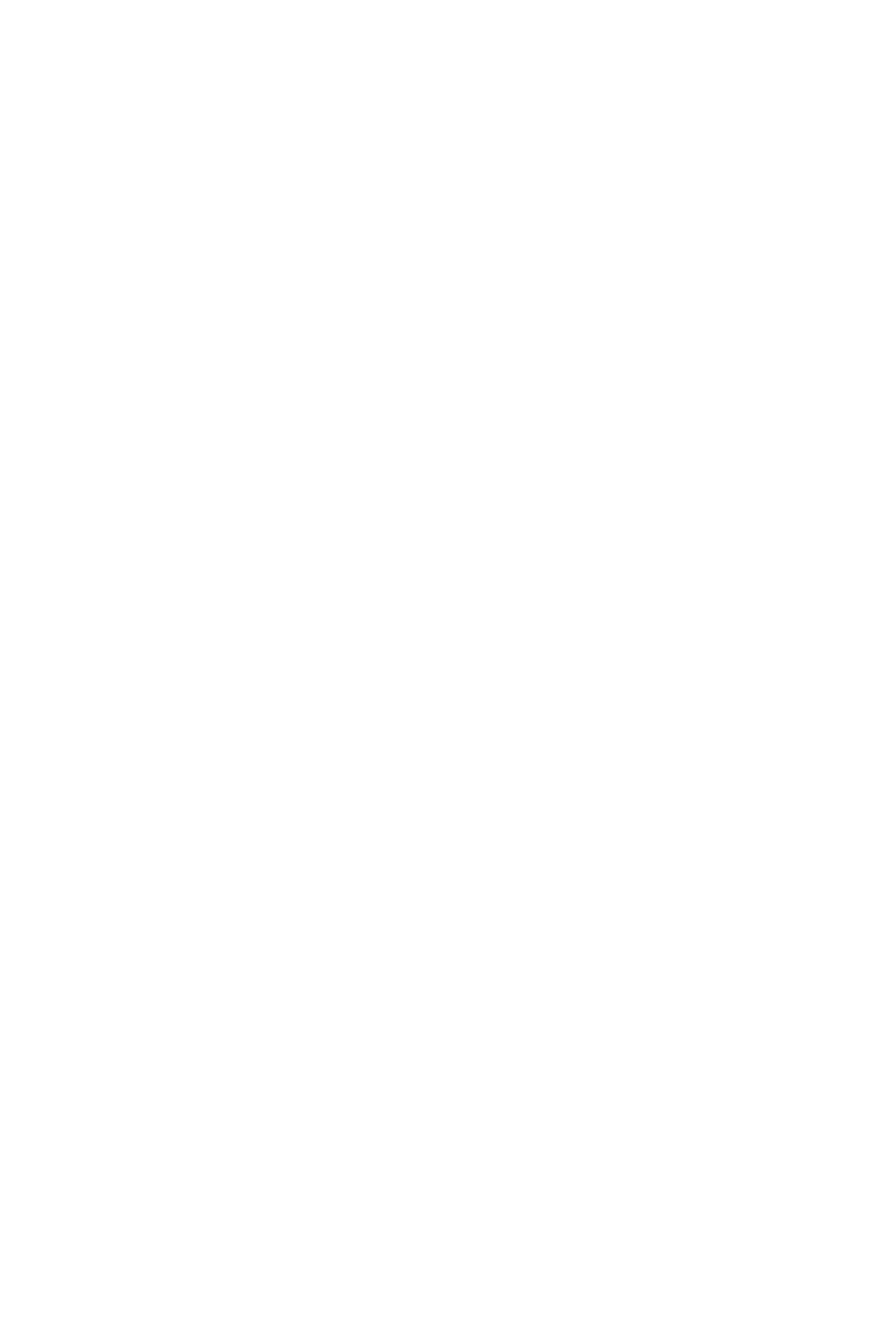
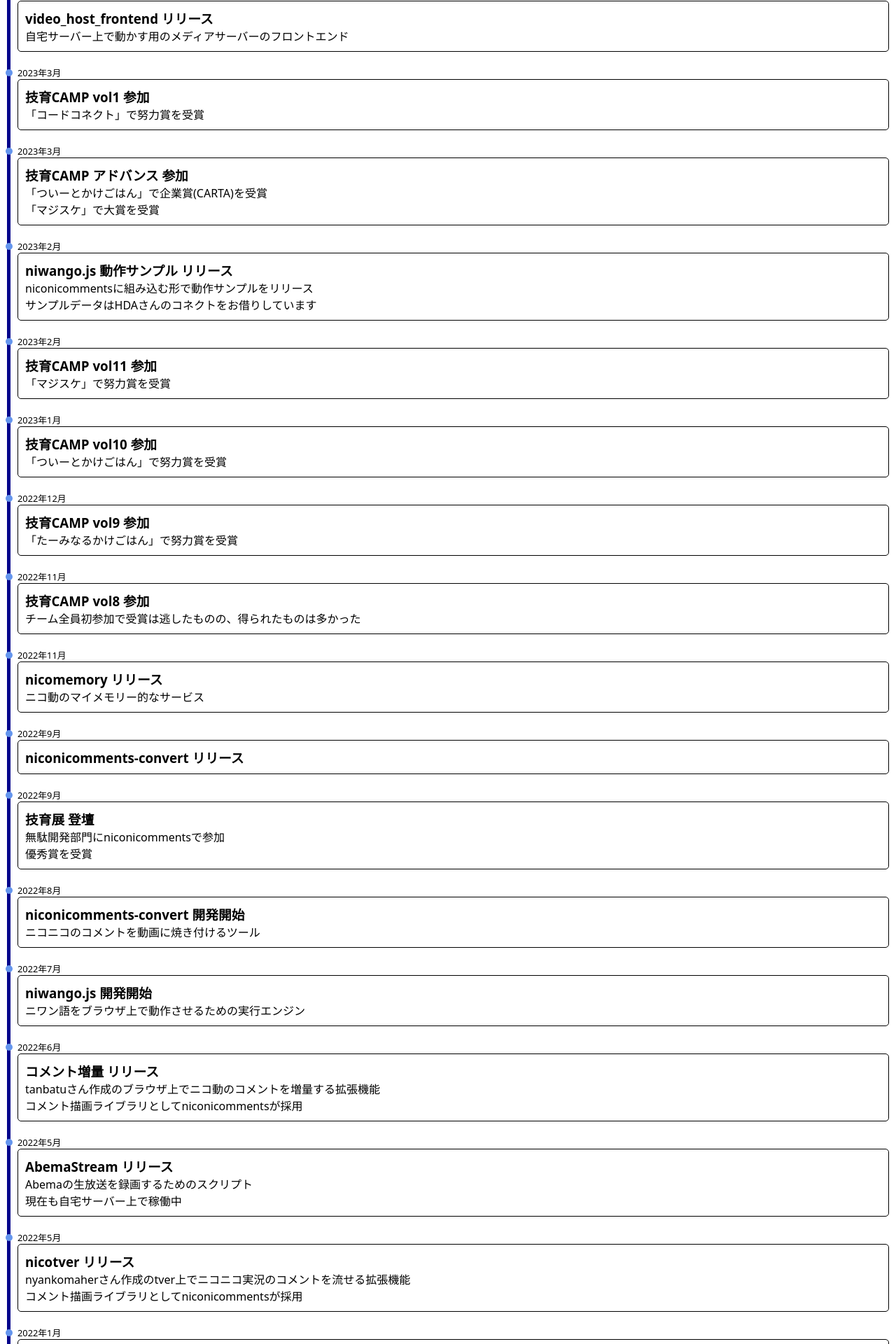
Before and after one commit to xpadev-net/portfolio, a Next.js app: page / in a window 1280 px wide. Shown: the part 220-2140 px from the top of the page at 70% size. Before the commit the page ends 800 px from the top, so only its background shows below. Built offline with nearby package versions, Linux system fonts and the light colour scheme.

Commit message:
feat: timeline

```diff
--- /dev/null
+++ b/src/components/timeline/index.tsx
@@ -0,0 +1,102 @@
+import { TimelineItem } from "@/components/timeline/timelineItem";
+
+type props = {
+  id?: string;
+};
+
+const Timeline = ({ id }: props) => {
+  return (
+    <div id={id}>
+      <TimelineItem date={"2023年4月"}>
+        <h3>技育CAMP vol2 参加</h3>
+        <p>「技育カンプ」で努力賞を受賞</p>
+      </TimelineItem>
+      <TimelineItem date={"2023年4月"}>
+        <h3>video_host_frontend リリース</h3>
+        <p>自宅サーバー上で動かす用のメディアサーバーのフロントエンド</p>
+      </TimelineItem>
+      <TimelineItem date={"2023年3月"}>
+        <h3>技育CAMP vol1 参加</h3>
+        <p>「コードコネクト」で努力賞を受賞</p>
+      </TimelineItem>
+      <TimelineItem date={"2023年3月"}>
+        <h3>技育CAMP アドバンス 参加</h3>
+        <p>「ついーとかけごはん」で企業賞(CARTA)を受賞</p>
+        <p>「マジスケ」で大賞を受賞</p>
+      </TimelineItem>
+      <TimelineItem date={"2023年2月"}>
+        <h3>niwango.js 動作サンプル リリース</h3>
+        <p>niconicommentsに組み込む形で動作サンプルをリリース</p>
+        <p>サンプルデータはHDAさんのコネクトをお借りしています</p>
+      </TimelineItem>
+      <TimelineItem date={"2023年2月"}>
+        <h3>技育CAMP vol11 参加</h3>
+        <p>「マジスケ」で努力賞を受賞</p>
+      </TimelineItem>
+      <TimelineItem date={"2023年1月"}>
+        <h3>技育CAMP vol10 参加</h3>
+        <p>「ついーとかけごはん」で努力賞を受賞</p>
+      </TimelineItem>
+      <TimelineItem date={"2022年12月"}>
+        <h3>技育CAMP vol9 参加</h3>
+        <p>「たーみなるかけごはん」で努力賞を受賞</p>
+      </TimelineItem>
+      <TimelineItem date={"2022年11月"}>
+        <h3>技育CAMP vol8 参加</h3>
+        <p>チーム全員初参加で受賞は逃したものの、得られたものは多かった</p>
+      </TimelineItem>
+      <TimelineItem date={"2022年11月"}>
+        <h3>nicomemory リリース</h3>
+        <p>ニコ動のマイメモリー的なサービス</p>
+      </TimelineItem>
+      <TimelineItem date={"2022年9月"}>
+        <h3>niconicomments-convert リリース</h3>
+      </TimelineItem>
+      <TimelineItem date={"2022年9月"}>
+        <h3>技育展 登壇</h3>
+        <p>無駄開発部門にniconicommentsで参加</p>
+        <p>優秀賞を受賞</p>
+      </TimelineItem>
+      <TimelineItem date={"2022年8月"}>
+        <h3>niconicomments-convert 開発開始</h3>
+        <p>ニコニコのコメントを動画に焼き付けるツール</p>
+      </TimelineItem>
+      <TimelineItem date={"2022年7月"}>
+        <h3>niwango.js 開発開始</h3>
+        <p>ニワン語をブラウザ上で動作させるための実行エンジン</p>
+      </TimelineItem>
+      <TimelineItem date={"2022年6月"}>
+        <h3>コメント増量 リリース</h3>
+        <p>tanbatuさん作成のブラウザ上でニコ動のコメントを増量する拡張機能</p>
+        <p>コメント描画ライブラリとしてniconicommentsが採用</p>
+      </TimelineItem>
+      <TimelineItem date={"2022年5月"}>
+        <h3>AbemaStream リリース</h3>
+        <p>Abemaの生放送を録画するためのスクリプト</p>
+        <p>現在も自宅サーバー上で稼働中</p>
+      </TimelineItem>
+      <TimelineItem date={"2022年5月"}>
+        <h3>nicotver リリース</h3>
+        <p>
+          nyankomaherさん作成のtver上でニコニコ実況のコメントを流せる拡張機能
+        </p>
+        <p>コメント描画ライブラリとしてniconicommentsが採用</p>
+      </TimelineItem>
+      <TimelineItem date={"2022年1月"}>
+        <h3>GyaoDL リリース</h3>
+        <p>GYAO!から動画をダウンロードするためのスクリプト</p>
+        <p>サ終までの1年間自宅サーバー上で稼働し続けていた</p>
+      </TimelineItem>
+      <TimelineItem date={"2021年12月"}>
+        <h3>niconicomments リリース</h3>
+        <p>当時は「ニコニコ風」程度の互換性しかなかった</p>
+      </TimelineItem>
+      <TimelineItem date={"2021年11月"}>
+        <h3>niconicomments 開発開始</h3>
+        <p>ニコニコ互換のコメント描画ライブラリ</p>
+      </TimelineItem>
+    </div>
+  );
+};
+
+export { Timeline };
--- /dev/null
+++ b/src/components/timeline/timelineItem/Styles.module.scss
@@ -0,0 +1,28 @@
+.item {
+  border-left: 5px solid darkblue;
+  display: flex;
+  flex-direction: column;
+  padding: 10px 0 10px 10px;
+  margin: 0 10px;
+  position: relative;
+  .date {
+    font-size: 0.8em;
+    width: 200px;
+    &::before {
+      content: "";
+      position: absolute;
+      top: 15px;
+      left: -7.5px;
+      border-radius: 5px;
+      width: 10px;
+      height: 10px;
+      background-color: cornflowerblue;
+    }
+  }
+  .content {
+    width: 100%;
+    border: solid 1px black;
+    border-radius: 5px;
+    padding: 10px;
+  }
+}
--- /dev/null
+++ b/src/components/timeline/timelineItem/index.tsx
@@ -0,0 +1,18 @@
+import Styles from "./Styles.module.scss";
+import { ReactNode } from "react";
+
+type props = {
+  date: string;
+  children: ReactNode;
+};
+
+const TimelineItem = ({ date, children }: props) => {
+  return (
+    <div className={Styles.item}>
+      <div className={Styles.date}>{date}</div>
+      <div className={Styles.content}>{children}</div>
+    </div>
+  );
+};
+
+export { TimelineItem };
--- a/src/pages/index.tsx
+++ b/src/pages/index.tsx
@@ -1,9 +1,11 @@
 import { Header } from "@/components/header";
+import { Timeline } from "@/components/timeline";
 
 const Index = () => {
   return (
     <>
       <Header id={"home"} />
+      <Timeline id={"products"} />
     </>
   );
 };
--- a/src/styles/globals.css
+++ b/src/styles/globals.css
@@ -10,10 +10,5 @@
   overflow-x: hidden;
   font-family: system-ui, "Segoe UI", Roboto, Helvetica, Arial, sans-serif,
     "Apple Color Emoji", "Segoe UI Emoji";
+  scroll-behavior: smooth;
 }
-
-@media (prefers-color-scheme: dark) {
-  html {
-    color-scheme: dark;
-  }
-}
```
Also changed, not shown: src/components/products/index.tsx (deleted).
